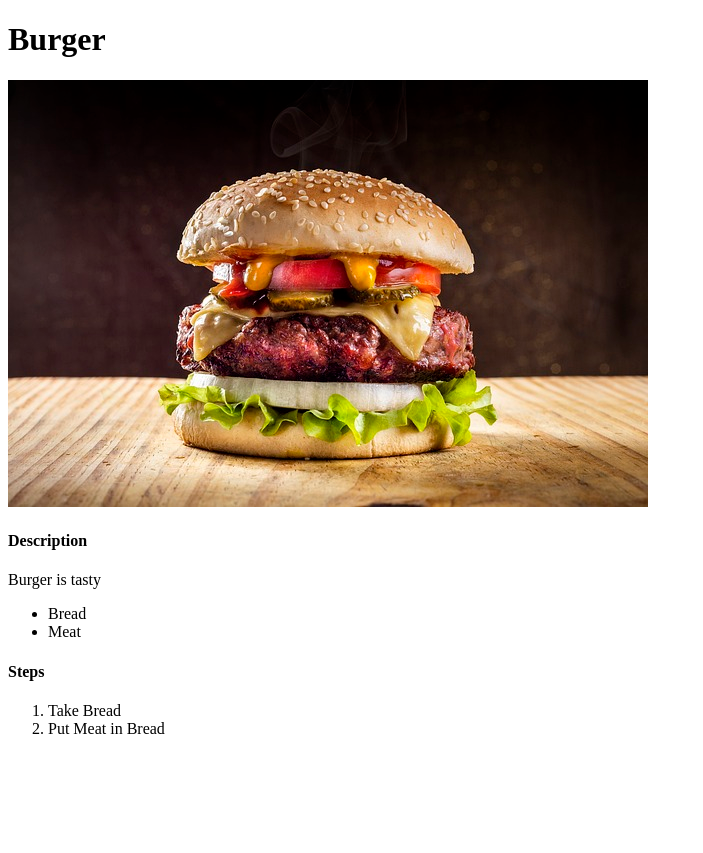
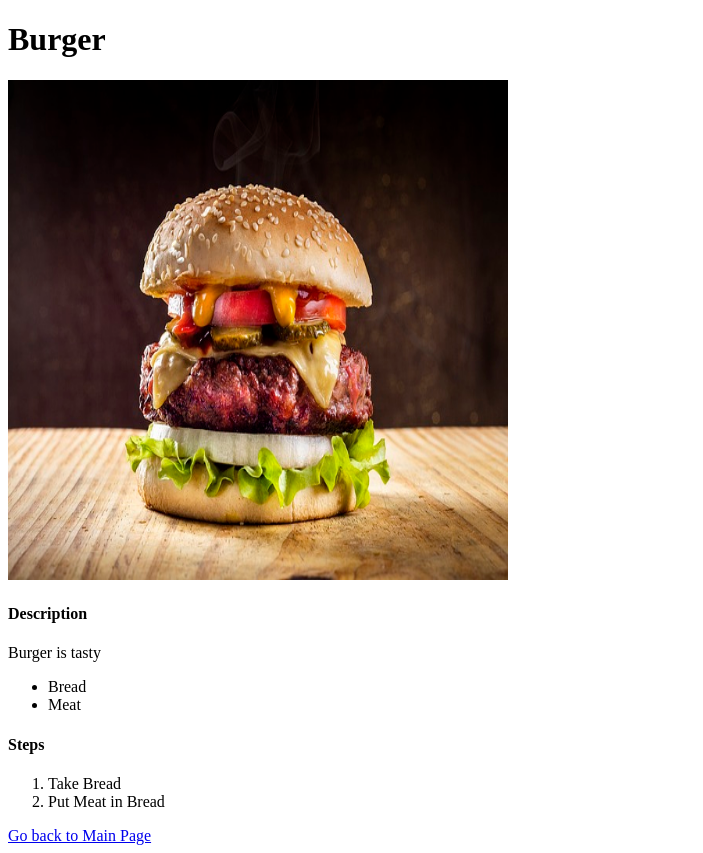
Before and after one commit to K-e-v-1-n/odin-recipes, a plain HTML site: page recipes/burger.html in a window 1280 px wide. Shown: the whole page, without its empty margins (0-703 px from the left). Before the commit the page ends 800 px from the top, so only its background shows below. Drawn offline with Linux system fonts and the light colour scheme.

Commit message:
Added link to go back to main page, set images to 500px height 500px width

```diff
--- a/recipes/burger.html
+++ b/recipes/burger.html
@@ -9,7 +9,7 @@
 
     <body>
         <h1>Burger</h1>
-        <img src="../recipe-images/burger.jpg">
+        <img src="../recipe-images/burger.jpg" height="500px" width="500px">
         <h4>Description</h4>
         <p>Burger is tasty</p>
         <ul>
@@ -21,6 +21,7 @@
             <li>Take Bread</li>
             <li>Put Meat in Bread</li>
         </ol>
+        <a href="../index.html">Go back to Main Page</a>
     </body>
 
 </html>
```
Also changed, not shown: recipes/lasagna.html (+2 -1 lines), recipes/pizza.html (+2 -1 lines).
